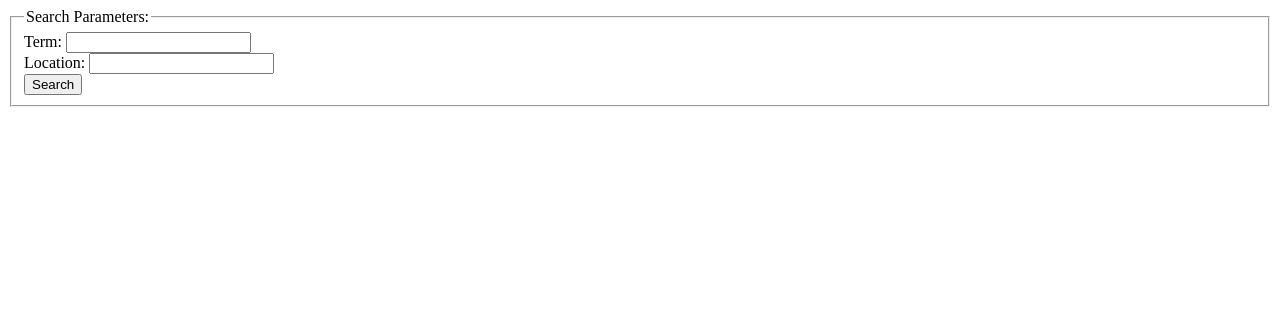
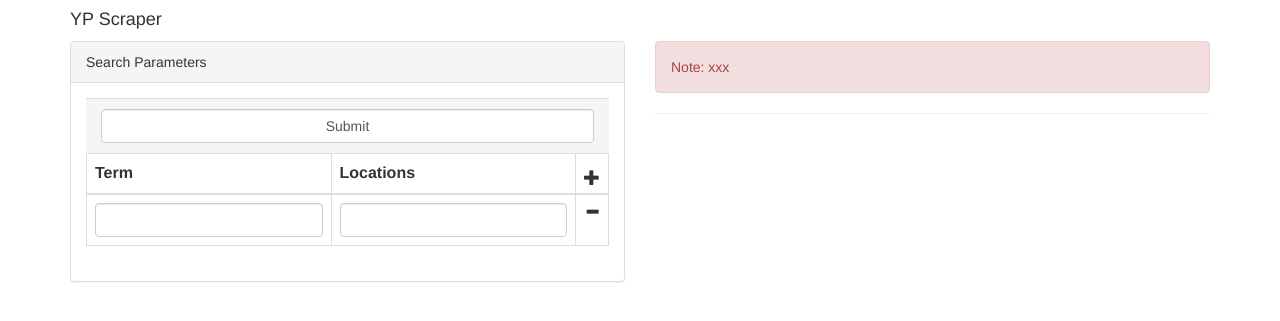
Before and after one commit to ZaxR/YP_scraper, a Flask app: page / in a window 1280 px wide. Shown: the top 321 px of the page. Run offline with Flask 2, Linux system fonts and the light colour scheme; some libraries are stand-ins or nearby versions.

Commit message:
Add multiple inputs; handle multiple terms/locations

```diff
--- a/app/__init__.py
+++ b/app/__init__.py
@@ -1,9 +1,11 @@
 from flask import Flask, flash, redirect, request, url_for
+from flask_bootstrap import Bootstrap
 from flask_sqlalchemy import SQLAlchemy
 
 
 app = Flask(__name__)
 app.config.from_object('config')
+Bootstrap(app)
 db = SQLAlchemy(app)
 
 from app import views, models
--- a/app/forms.py
+++ b/app/forms.py
@@ -1,5 +1,5 @@
 from flask_wtf import FlaskForm
-from wtforms import StringField, PasswordField, SubmitField
+from wtforms import StringField, PasswordField, SubmitField, FieldList, FormField
 from wtforms.validators import DataRequired
 
 
@@ -10,6 +10,6 @@ class LoginForm(FlaskForm):
 
 
 class ScrapeForm(FlaskForm):
-    search_term = StringField('Term: ', [DataRequired()])
-    search_location = StringField('Location: ')
+    search_terms = StringField('Term: ', [DataRequired(message='Please enter a search term.')])
+    search_locations = StringField('Location: ', [DataRequired(message='Please enter a search location.')])
     search = SubmitField('Search')
--- /dev/null
+++ b/app/static/custom.js
@@ -0,0 +1,22 @@
+$(document).ready(function () {
+    $('.addBtn').on('click', function () {
+        //var trID;
+        //trID = $(this).closest('tr'); // table row ID
+        addTableRow();
+    });
+     $('.addBtnRemove').click(function () {
+        $(this).closest('tr').remove();
+    })
+    var i = 1;
+    function addTableRow()
+    {
+        var tempTr = $('<tr><td>{{form.search_terms(class_="form-control")}}</td><td>{{form.search_terms(class_="form-control")}}</td><td><span class="glyphicon glyphicon-minus addBtnRemove" id="addBtn_' + i + '"></span></td></tr>').on('click', function () {
+           //$(this).closest('tr').remove();
+           $(document.body).on('click', '.TreatmentHistoryRemove', function (e) {
+                $(this).closest('tr').remove();
+            });
+        });
+        $("#tableAddRow").append(tempTr)
+        i++;
+    }
+});
--- a/app/templates/index.html
+++ b/app/templates/index.html
@@ -1,12 +1,87 @@
-<html>
-    <body>
-        <form action="" method="POST">
-            <fieldset>
-                <legend>Search Parameters:</legend>
-                {{form.search_term.label}}{{form.search_term}}<br>
-                {{form.search_location.label}}{{form.search_location}}<br>
-                {{form.search}}
-            </fieldset>
-        </form>
-    </body>
-</html>
+<!-- Bootstrap js requirements -->
+<script src="https://code.jquery.com/jquery-3.2.1.min.js" integrity="sha256-hwg4gsxgFZhOsEEamdOYGBf13FyQuiTwlAQgxVSNgt4=" crossorigin="anonymous"></script>
+<script src="https://maxcdn.bootstrapcdn.com/bootstrap/3.3.7/js/bootstrap.min.js" integrity="sha384-Tc5IQib027qvyjSMfHjOMaLkfuWVxZxUPnCJA7l2mCWNIpG9mGCD8wGNIcPD7Txa" crossorigin="anonymous"></script>
+
+<!-- Font Awesome -->
+<link rel="stylesheet" href="https://maxcdn.bootstrapcdn.com/font-awesome/4.6.3/css/font-awesome.min.css" integrity="sha384-T8Gy5hrqNKT+hzMclPo118YTQO6cYprQmhrYwIiQ/3axmI1hQomh7Ud2hPOy8SP1" crossorigin="anonymous">
+
+<script src="{{url_for('static', filename='custom.js')}}"></script>
+
+{% extends "bootstrap/base.html" %}
+
+
+{% block body %}
+
+<div class="content-wrapper">
+    <div class="container">
+
+        <div class="row">
+            <div class="col-md-12">
+                <h4 class="page-head-line">YP Scraper</h4>
+            </div>
+        </div>
+
+        <div class="row">
+            <div class="col-md-12">
+
+                    {% with messages = get_flashed_messages(with_categories=true) %}
+                    <!-- Categories: success (green), info (blue), warning (yellow), danger (red) -->
+                        {% if messages %}
+                            {% for category, message in messages %}
+                                <div class="alert alert-{{ category }} alert-dismissible" role="alert">
+                                    <button type="button" class="close" data-dismiss="alert" aria-label="Close"><span aria-hidden="true">&times;</span></button>
+                                    {{ message }}
+                                </div>
+                            {% endfor %}
+                        {% endif %}
+                    {% endwith %}
+
+            </div>
+        </div>
+
+        <div class="row">
+            <div class="col-md-6">
+                <div class="notice-board">
+                    <div class="panel panel-default">
+                        <div class="panel-heading">
+                            Search Parameters
+                        </div>
+
+                        <div class="panel-body">
+                            <form class="form-horizontal" action="" method="POST">
+                                <div class="panel-footer">
+                                    <input type="submit" name="submit" class="form-control">
+                                </div>
+                                <table class="table table-bordered table-hover" id="tableAddRow">
+                                    <thead>
+                                        <tr>
+                                            <th>Term</th>
+                                            <th>Locations</th>
+                                            <th style="width:10px"><span class="glyphicon glyphicon-plus addBtn" id="addBtn_0"></span></th>
+                                        </tr>
+                                    </thead>
+                                    <tbody>
+                                        <tr id="tr_0">
+                                            <td>{{form.search_terms(class_="form-control")}}</td>
+                                            <td>{{form.search_locations(class_="form-control")}}</td>
+                                            <td><span class="glyphicon glyphicon-minus addBtnRemove" id="addBtnRemove_0"></span></td>
+                                        </tr>
+                                    </tbody>
+                                </table>
+                            </form>
+                        </div>
+                    </div>
+                </div>
+            </div>
+
+            <div class="col-md-6">
+                <div class="alert alert-danger">
+                    Note: xxx
+                </div>
+                <hr />
+            </div>
+        </div>
+    </div>
+</div>
+
+{% endblock %}
--- a/app/views.py
+++ b/app/views.py
@@ -1,11 +1,11 @@
 import csv
-import itertools
 import os
 import random
+import re
 import requests
-import sys
 import time
 from bs4 import BeautifulSoup
+from datetime import date
 from flask import Flask, flash, redirect, render_template, request, send_file, url_for
 from flask_login import login_required
 from io import StringIO, BytesIO
@@ -20,41 +20,58 @@ def index():
     if form.validate_on_submit():
         models.Records.__table__.drop(db.session.bind, checkfirst=True)
         models.Records.__table__.create(db.session.bind, checkfirst=True)
-        search_term = form.search_term.data
-        search_location = form.search_location.data
-        run_scrape(search_term, search_location)
+
+
+        # takes comma separated terms and semicolon separated bunches (separated by commas) of locations
+        search_terms, search_locations = scrub_parameters(form.search_terms.data, form.search_locations.data)
+        for term, loc_list in zip(search_terms, search_locations):
+            for loc in loc_list:
+                # add search to search history
+                db.session.add(models.SearchHistory(date.today(), term, loc, 'Anonymous'))  # todo update 'Anonymous to username if logged it
+                db.session.commit()
+
+                run_scrape(term, loc)
 
         # csv.write requires StringIO
         query_all = [[getattr(curr, column.name) for column in models.Records.__mapper__.columns] for curr in models.Records.query.all()]
-        file_like = StringIO()
-        csv.writer(file_like).writerows(query_all)
+        if query_all:
+            file_like = StringIO()
+            csv.writer(file_like).writerows(query_all)
 
-        # send_file requires BytesIO()
-        output_csv = BytesIO()
-        output_csv.write(file_like.getvalue().encode('utf-8'))
-        output_csv.seek(0)
-        file_like.close()
+            # send_file requires BytesIO()
+            output_csv = BytesIO()
+            output_csv.write(file_like.getvalue().encode('ascii', 'ignore'))# utf-8 leaves in Â
+            output_csv.seek(0)
+            file_like.close()
 
-        return send_file(output_csv,attachment_filename="YP_" + search_term + "_" + search_location + ".csv",
-                         as_attachment=True, mimetype='text/csv')
+            fn_term = 'various_terms' if len(search_terms) > 1 else str(search_terms[0])
+            fn_loc = 'various_locations' if len(search_locations) > 1 or len(search_locations[0]) > 1 else str(search_locations[0][0])
+
+            return send_file(output_csv,attachment_filename="YP_" + fn_term + "_" + fn_loc + ".csv",
+                             as_attachment=True, mimetype='text/csv')
+
+        else:
+            flash('No results found', category='info')
+
+    elif request.method == 'POST':
+        flash('All fields are required. Please try again.', category='danger')
 
     return render_template('index.html', form=form)
 
-@app.route('/download_csv/', methods=['GET'])
-def download_csv():
-    # search_term, search_location = request.args.get('search_term', None), request.args.get('search_location', None)
-    return send_file(os.path.join(app.root_path, 'YP_Cheese_IL.csv'), attachment_filename='Dicks', mimetype='text/csv')
 
+def scrub_parameters(search_terms, search_locations):
+    search_terms = re.split('[, ]+', re.sub('[^a-zA-Z0-9, ]', '', search_terms))
+    search_locations = [[re.sub('[^a-zA-Z0-9]', '', j) for j in i.split(',')] for i in search_locations.split(';')]
+    for c, i in enumerate(search_locations):
+        if i == 'ALL':
+            search_locations[c] = ['AL', 'AK', 'AZ', 'AR', 'CA', 'CO', 'CT', 'DE', 'FL', 'GA', 'HI',
+                                 'ID', 'IL', 'IN', 'IA', 'KS', 'KY', 'LA', 'ME', 'MD', 'MA', 'MI',
+                                 'MN', 'MS', 'MO', 'MT', 'NE', 'NV', 'NH', 'NJ', 'NM', 'NY', 'NC',
+                                 'ND', 'OH', 'OK', 'OR', 'PA', 'RI', 'SC', 'SD', 'TN', 'TX', 'UT',
+                                 'VT', 'VA', 'WA', 'WV', 'WI', 'WY']
 
-# Turns list of lists into csv file
-def write_to_csv(search_term, search_location, answer_list):  # todo handle PermissionError when file locked
-    file_name = os.path.join(app.root_path, "YP_" + search_term + "_" + search_location + ".csv")
-    csv_columns = ['Name', 'Phone Number', 'Street Address', 'City', 'State', 'Zip Code', 'Website']
-    with open(file_name, 'w') as csv_file:
-        writer = csv.writer(csv_file, lineterminator='\n')
-        writer.writerow(csv_columns)
-        writer.writerows(answer_list)
-    print(search_location + " " + search_term + " " + "complete.")
+    return search_terms, search_locations
+
 
 # Initial loading of proxies from file
 def load_proxies(proxies_file):  # todo add default value
@@ -101,14 +118,14 @@ def pull_request(url, proxy, header, proxies_list):
             print('Uh oh: ', t, '. Retrying now.')
         except requests.exceptions.RequestException as e:
             print('Uh oh: ', e)
-            sys.exit()
+            return
 
         time.sleep(15)
         proxy = {"http": next_proxy(proxies_list)}  # loads random proxy
 #       # todo load random user-agent
 
     print('Ok, I give up.')
-    sys.exit()
+    return
 
 # Finds all the contact information for a record
 def contact_info(record):
@@ -130,15 +147,12 @@ def contact_info(record):
 
 # Main program
 def run_scrape(search_term, search_location):
-    # Search criteria
+    # locate user agents and proxies files
     resource_path = os.path.join(app.root_path, 'static')
 
-    user_agents_file = os.path.join(resource_path, 'user_agents.txt')  # 'user_agents.txt'  # user-agent txt file path as string
-    proxies_file = os.path.join(resource_path, 'proxies.txt')  # proxies txt file path as string
-
     # Import proxies and user agents files as lists and select initial proxy and user agent
-    proxies_list = load_proxies(proxies_file)
-    uas_list = load_uas(user_agents_file)
+    proxies_list = load_proxies(os.path.join(resource_path, 'proxies.txt'))
+    uas_list = load_uas(os.path.join(resource_path, 'user_agents.txt'))
 
     answer_list = []
     i = 0
@@ -152,14 +166,19 @@ def run_scrape(search_term, search_location):
             "Connection": "close",  # cover tracks
             "User-Agent": ua}  # http://webaim.org/blog/user-agent-string-history/
         r = pull_request(url, header, proxy, proxies_list)  # runs requests.get
-        soup = BeautifulSoup(r.text, "html.parser")
-        search_results = soup.find(attrs={'class': 'search-results organic'})
-        page_nav = soup.find(attrs={'class': 'pagination'})
+        if r:
+            soup = BeautifulSoup(r.text, "html.parser")
+            search_results = soup.find(attrs={'class': 'search-results organic'})
+            page_nav = soup.find(attrs={'class': 'pagination'})
+        else:
+            search_results = None
 
-        if search_results is not None:
+        if search_results:
             records = search_results.find_all(attrs={'class': 'info'})
+            answer_list += [contact_info(record) for record in records]
         elif i == 1:
             print("No results found.")
+            break
         else:
             db.session.bulk_save_objects(answer_list)
             db.session.commit()
@@ -170,8 +189,6 @@ def run_scrape(search_term, search_location):
                   "If you believe there should have been more results, please rerun this State later.")
             break
 
-        answer_list += [contact_info(record) for record in records]
-
         if not page_nav.find(attrs={'class': 'next ajax-page'}):
             db.session.bulk_save_objects(answer_list)
             db.session.commit()
```
Also changed, not shown: app/models.py (+15 -1 lines), requirements.txt (+37 -18 lines), README.md.
